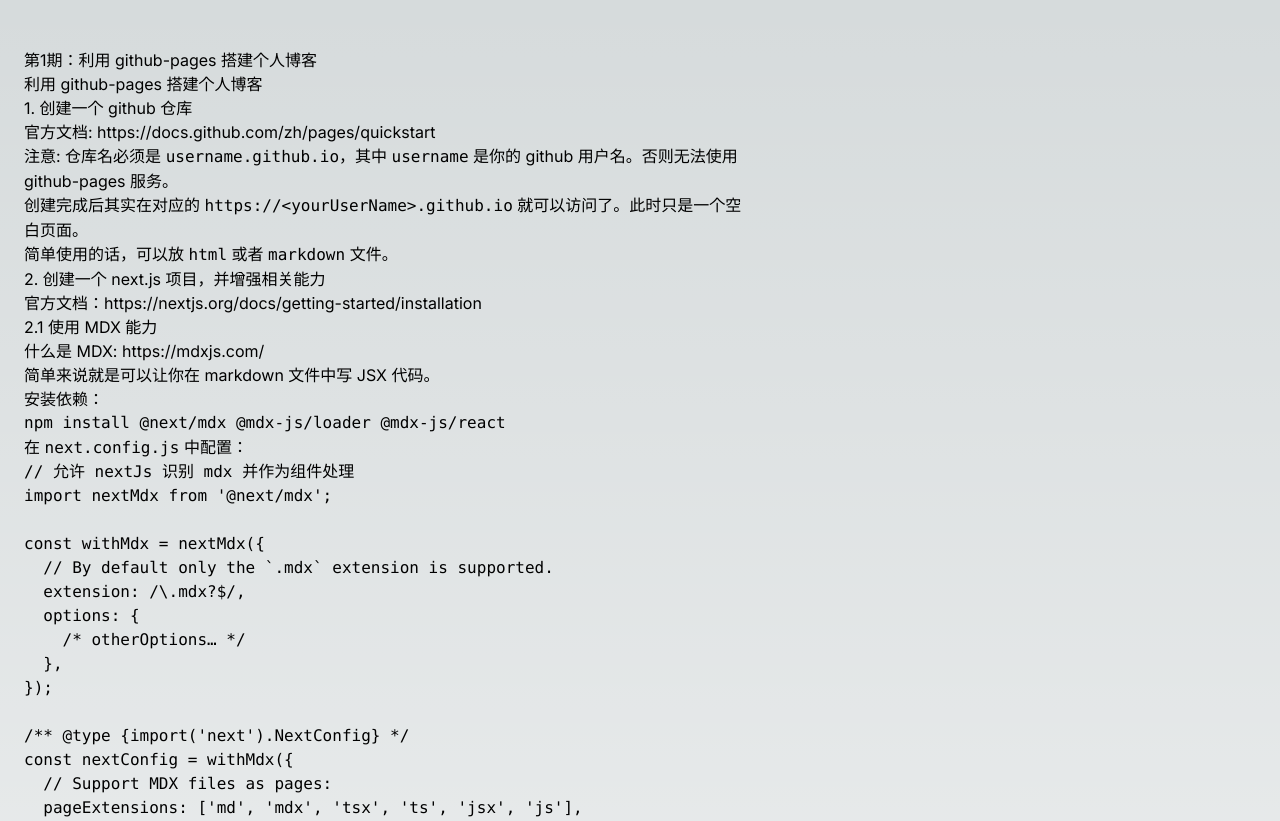
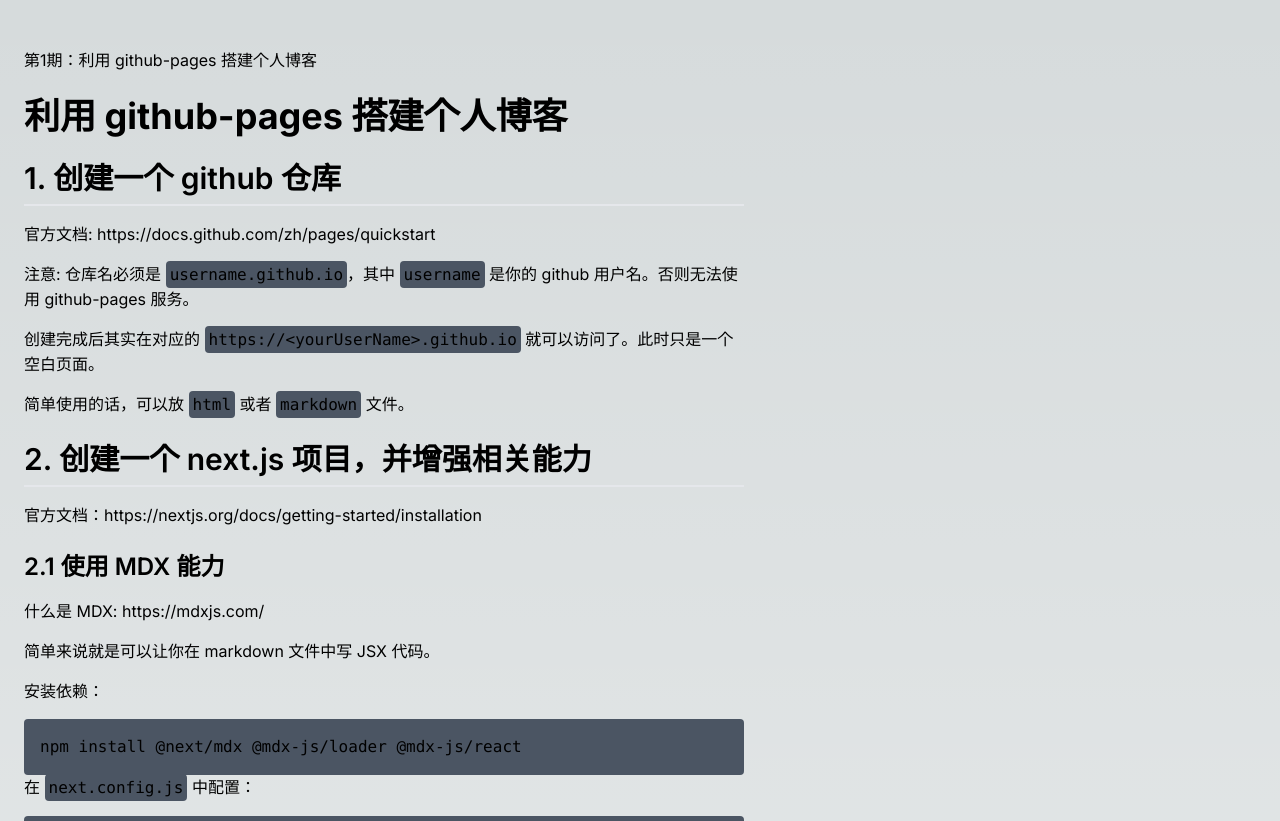
Before and after one commit to r2099c2/r2099c2.github.io, a Next.js app: page /post/2024-07-23-001 in a window 1280 px wide. Shown: the top 821 px of the page. Built offline with nearby package versions, Linux system fonts and the light colour scheme.

Commit message:
feat: add mdx components & Refactor NavList and TimeLine components to use absolute imports

```diff
--- a/app/page.tsx
+++ b/app/page.tsx
@@ -1,6 +1,6 @@
 import { getPosts } from '@/lib/helper';
-import NavList from './components/NavList';
-import TimeLine from './components/TimeLine';
+import NavList from '@/components/NavList';
+import TimeLine from '@/components/TimeLine';
 import { Metadata } from 'next';
 
 export const metadata: Metadata = {
--- a/app/post/[slug]/page.tsx
+++ b/app/post/[slug]/page.tsx
@@ -1,3 +1,4 @@
+import MDXComponents from '@/components/MDXComponent';
 import { getPosts } from '@/lib/helper';
 import { MDXRemote } from 'next-mdx-remote/rsc';
 
@@ -23,7 +24,7 @@
       <div className="w-full md:w-3/5 px-6">
         <article id="article">
           <h1>{post.data.title}</h1>
-          <MDXRemote source={post.content} />
+          <MDXRemote source={post.content} components={MDXComponents} />
         </article>
       </div>
     </div>
--- /dev/null
+++ b/components/MDXComponent.tsx
@@ -0,0 +1,36 @@
+interface MDXComponentsProps {
+  [key: string]: React.FC<any>;
+}
+
+const MDXComponents: MDXComponentsProps = {
+  h1: (props) => <h1 className="text-4xl font-bold mt-6 mb-4" {...props} />,
+  h2: (props) => (
+    <h2
+      className="text-3xl font-semibold mt-6 mb-4 border-b-2 border-gray-200 pb-2"
+      {...props}
+    />
+  ),
+  h3: (props) => <h3 className="text-2xl font-semibold mt-6 mb-4" {...props} />,
+  h4: (props) => <h4 className="text-xl font-semibold mt-6 mb-4" {...props} />,
+  h5: (props) => <h5 className="text-lg font-semibold mt-6 mb-4" {...props} />,
+  h6: (props) => (
+    <h6 className="text-base font-semibold mt-6 mb-4" {...props} />
+  ),
+  p: (props) => <p className="mt-0 mb-4" {...props} />,
+  a: (props) => <a className="link-underline" {...props} />,
+  ul: (props) => <ul className="list-disc pl-5 mt-0 mb-4" {...props} />,
+  ol: (props) => <ol className="list-decimal pl-5 mt-0 mb-4" {...props} />,
+  li: (props) => <li className="mb-2" {...props} />,
+  code: (props) => <code className="bg-gray-600 rounded p-1" {...props} />,
+  pre: (props) => (
+    <pre className="bg-gray-600 rounded p-4 overflow-x-auto" {...props} />
+  ),
+  blockquote: (props) => (
+    <blockquote
+      className="pl-4 border-l-4 border-gray-200 my-4 italic text-gray-300"
+      {...props}
+    />
+  ),
+};
+
+export default MDXComponents;
```
Also changed, not shown: components/NavList.tsx (renamed from app/components/NavList.tsx), components/TimeLine.tsx (renamed from app/components/TimeLine.tsx).
